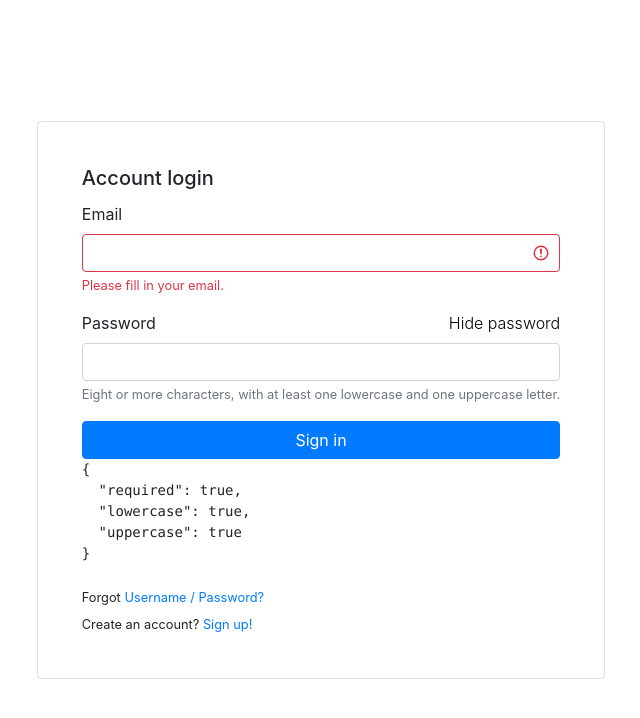
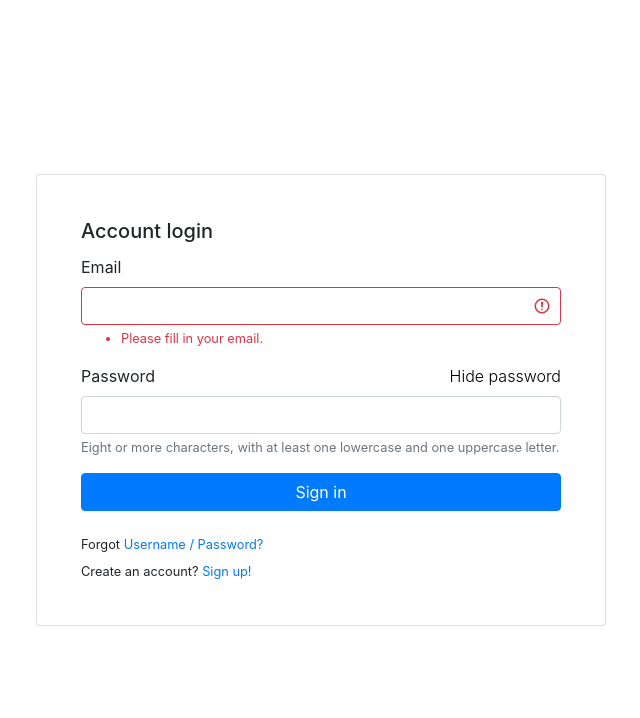
Before and after one commit to kimjanssens/Angular-Bootstrap-login, an Angular app: page / in a window 1280 px wide. Both pictures are taken after a click on the button "Show password". Shown: the top 718 px of the page, without its empty margins (319-959 px from the left). Built offline with nearby package versions, Linux system fonts and the light colour scheme.

Commit message:
feat: change password field name + display errors in list

```diff
--- a/src/app/app.component.html
+++ b/src/app/app.component.html
@@ -1,6 +1,6 @@
 <div class="container">
   <div class="row justify-content-md-center align-items-center vh-100">
-    <div class="col-md-auto card p-4">
+    <div class="col-md-6 card p-4">
       <div class="card-body">
         <h5 class="card-title">Account login</h5>
 
@@ -20,10 +20,10 @@
               autofocus
               autocomplete="email"
               required>
-            <div class="invalid-feedback">
-              <span *ngIf="loginForm.get('email').errors?.required">Please fill in your email.</span>
-              <span *ngIf="loginForm.get('email').errors?.email">Please fill in a valid email.</span>
-            </div>
+            <ul class="invalid-feedback">
+              <li *ngIf="loginForm.get('email').errors?.required">Please fill in your email.</li>
+              <li *ngIf="loginForm.get('email').errors?.email">Please fill in a valid email.</li>
+            </ul>
           </div>
 
           <div class="form-group">
@@ -46,31 +46,29 @@
             </button>
             <input
               [type]="passwordHidden ? 'password' : 'text'"
-              formControlName="currentPassword"
+              formControlName="current-password"
               id="inputPassword"
               class="form-control"
-              [ngClass]="{'is-invalid': (loginForm.get('currentPassword').touched ||
-                                        loginForm.get('currentPassword').dirty) &&
-                                        !loginForm.get('currentPassword').valid ||
-                                        (!loginForm.get('currentPassword').valid && submitted),
-                  		      'is-valid': loginForm.get('currentPassword').valid}"
-              autocomplete="currentPassword"
+              [ngClass]="{'is-invalid': (loginForm.get('current-password').touched ||
+                                        loginForm.get('current-password').dirty) &&
+                                        !loginForm.get('current-password').valid ||
+                                        (!loginForm.get('current-password').valid && submitted),
+                  		      'is-valid': loginForm.get('current-password').valid}"
+              autocomplete="current-password"
               aria-describedby="password-constraints"
               required>
             <small id="password-constraints" class="form-text text-muted">
               Eight or more characters, with at least one lowercase and one uppercase letter.
             </small>
-            <div class="invalid-feedback">
-              <span *ngIf="loginForm.get('currentPassword').errors?.required">Please fill in your password.</span>
-              <span *ngIf="loginForm.get('currentPassword').errors?.minlength">Please make sure your password has at 8 or more characters.</span>
-              <span *ngIf="loginForm.get('currentPassword').errors?.lowercase">Please make sure your password contains at least one lowercase letter.</span>
-              <span *ngIf="loginForm.get('currentPassword').errors?.uppercase">Please make sure your password contains at least one uppercase letter.</span>
-            </div>
+            <ul class="invalid-feedback">
+              <li *ngIf="loginForm.get('current-password').errors?.required">Please fill in your password.</li>
+              <li *ngIf="loginForm.get('current-password').errors?.minlength">Please make sure your password has at 8 or more characters.</li>
+              <li *ngIf="loginForm.get('current-password').errors?.lowercase">Please make sure your password contains at least one lowercase letter.</li>
+              <li *ngIf="loginForm.get('current-password').errors?.uppercase">Please make sure your password contains at least one uppercase letter.</li>
+            </ul>
           </div>
 
           <button type="submit" class="btn btn-primary btn-block">Sign in</button>
-
-          <pre>{{ loginForm.get('currentPassword').errors | json }}</pre>
         </form>
 
         <div class="mt-4">
--- a/src/app/app.component.ts
+++ b/src/app/app.component.ts
@@ -18,7 +18,7 @@ export class AppComponent implements OnInit {
   public ngOnInit(): void {
     this.loginForm = this.fb.group({
       email: ['', [Validators.required, Validators.email]],
-      currentPassword: ['', [
+      ['current-password']: ['', [
         Validators.required,
         Validators.minLength(8),
         lowercaseValidator,
```
